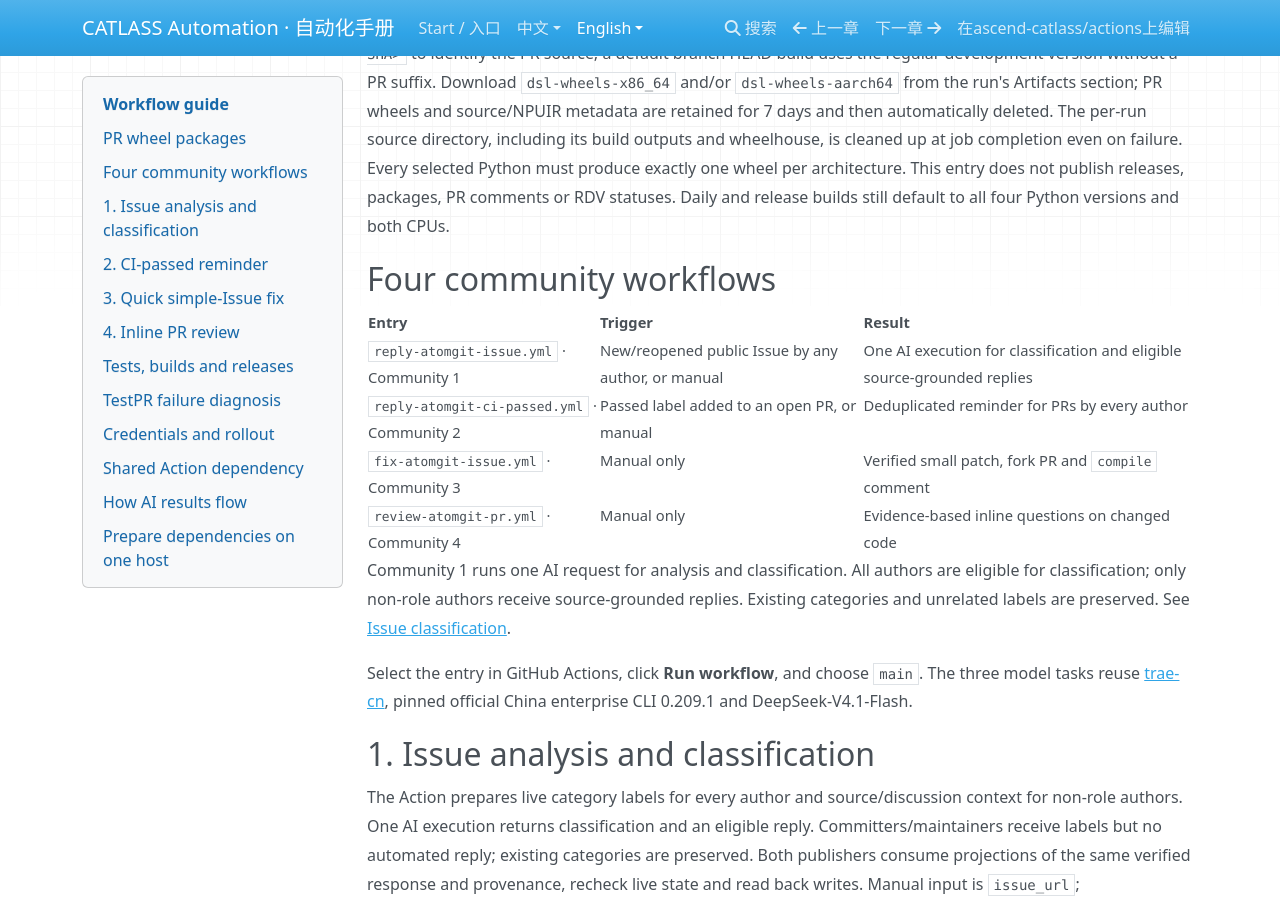
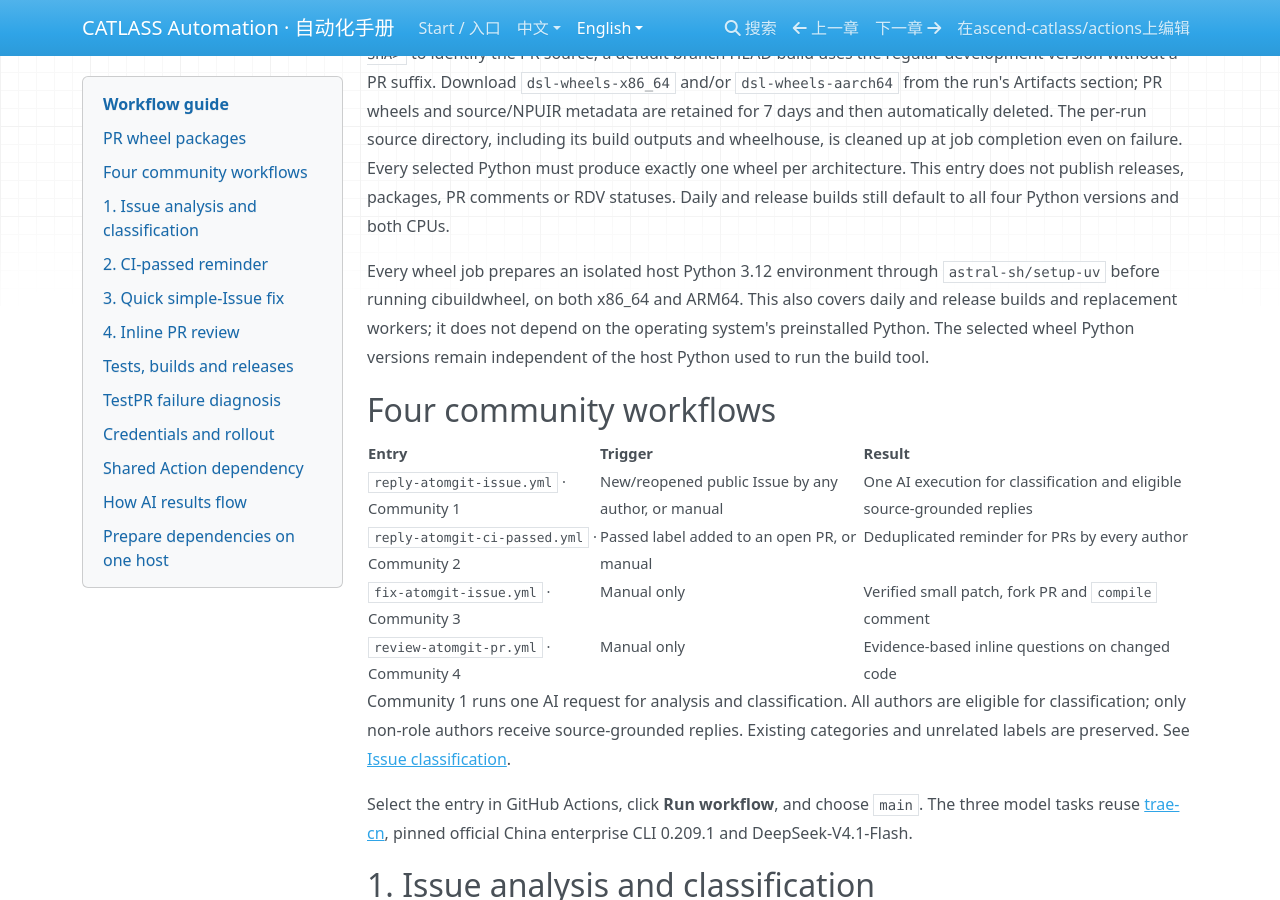
Before and after one commit to ascend-catlass/actions, an MkDocs documentation site: the page built from docs/en/workflows.md, in a window 1280 px wide and 900 px high, scrolled down 444 px. Built offline with MkDocs 1.6.1, drawn with Linux system fonts in a browser that asks for light colours; nearby versions of some CDN libraries.

Commit message:
fix: provision host Python for all wheel workers (#52)

```diff
--- a/docs/en/workflows.md
+++ b/docs/en/workflows.md
@@ -23,6 +23,12 @@
 Every selected Python must produce exactly one wheel per architecture. This
 entry does not publish releases, packages, PR comments or RDV statuses.
 Daily and release builds still default to all four Python versions and both CPUs.
+
+Every wheel job prepares an isolated host Python 3.12 environment through
+`astral-sh/setup-uv` before running cibuildwheel, on both x86_64 and ARM64.
+This also covers daily and release builds and replacement workers; it does not
+depend on the operating system's preinstalled Python. The selected wheel Python
+versions remain independent of the host Python used to run the build tool.
 
 ## Four community workflows
 
```
Also changed, not shown: docs/zh/workflows.md (+5 -0 lines), 2 other files.
